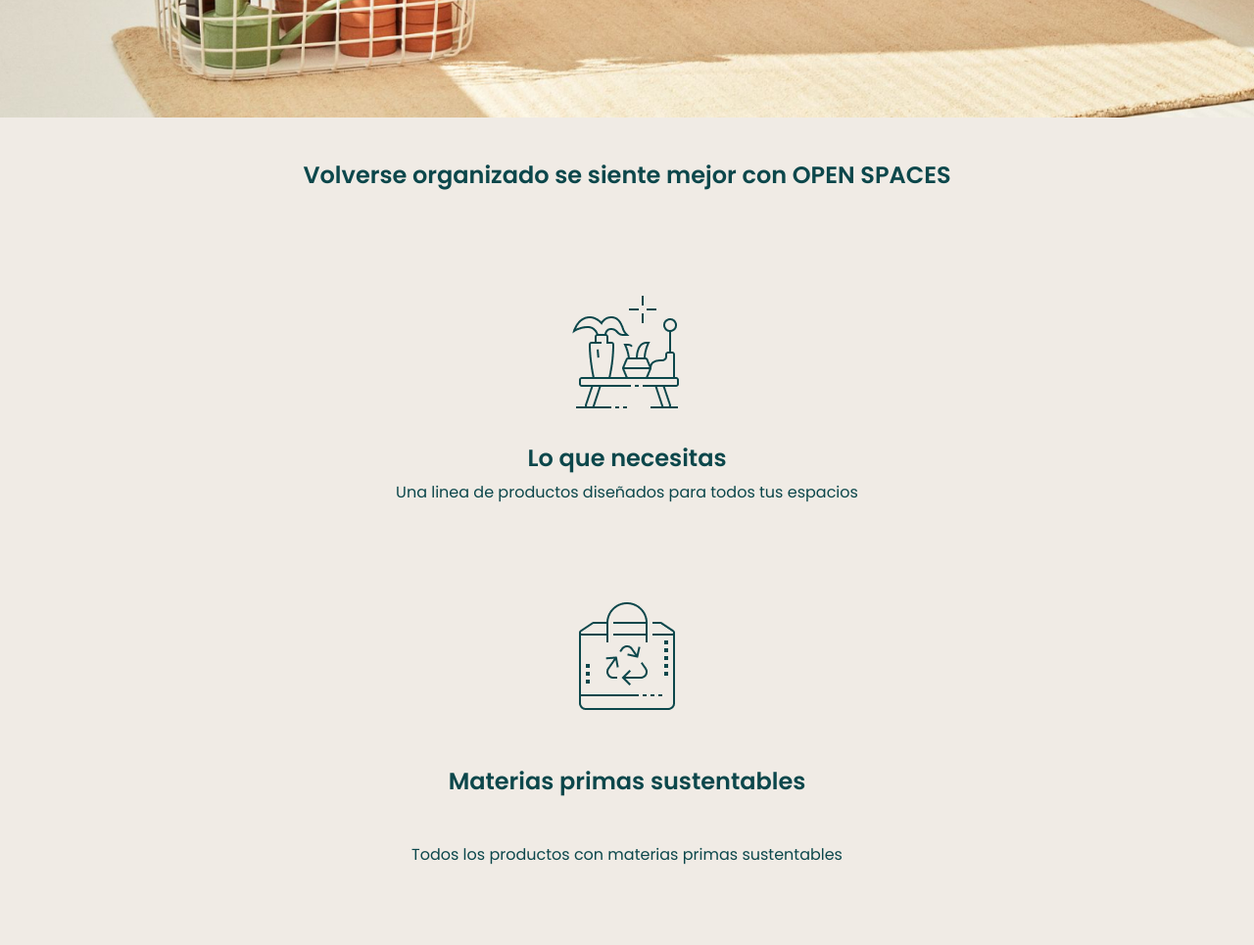
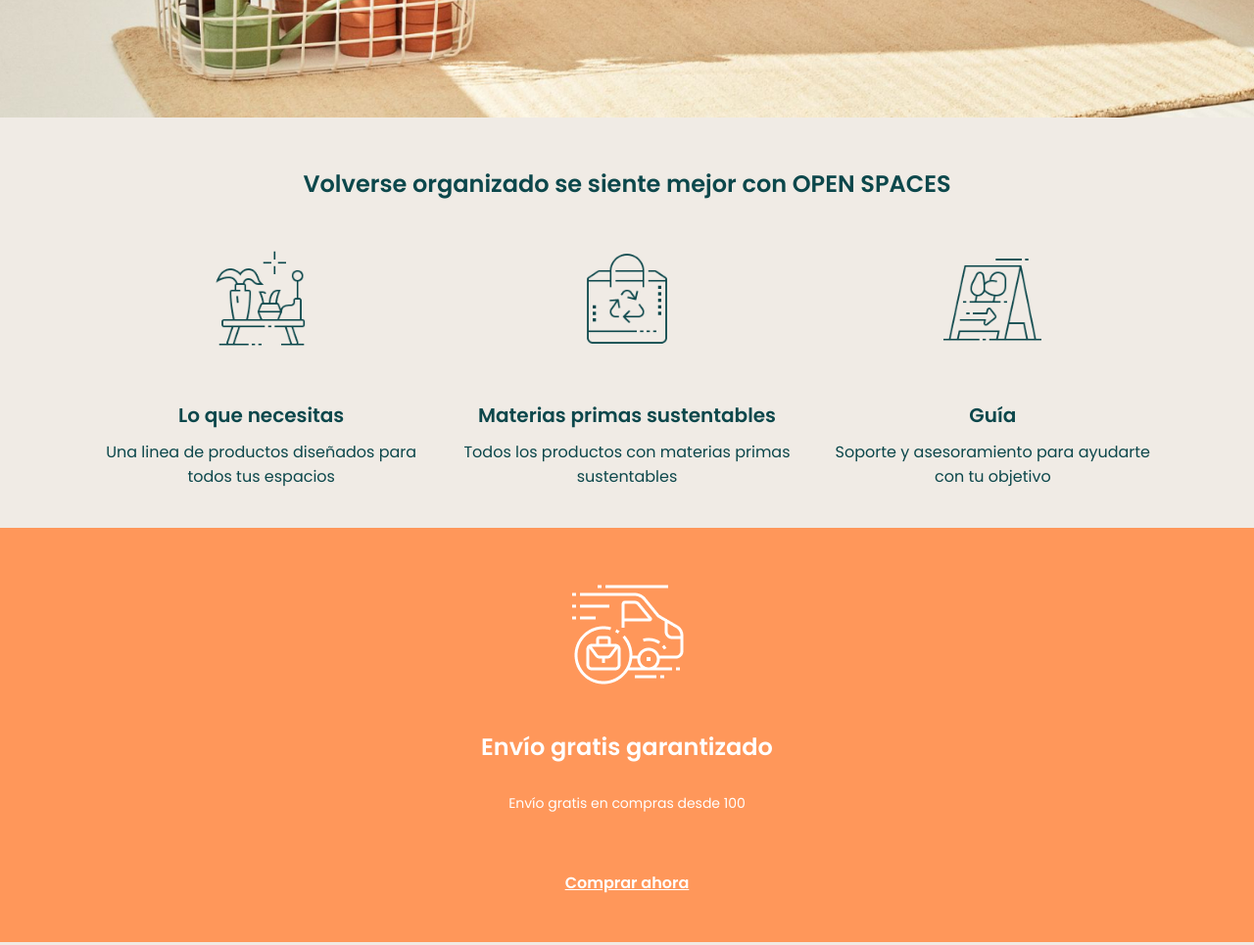
Before and after one commit to Adalab/modulo-1-evaluacion-final-micaelaalvarezj, a plain HTML site: page index.html in a window 1280 px wide. Shown: the part 680-1645 px from the top of the page at 98% size. Drawn offline with Linux system fonts and the light colour scheme.

Commit message:
media screen tablet

```diff
--- a/index.html
+++ b/index.html
@@ -21,7 +21,7 @@
     <main>
         <div class="content" id="top">
             <div class="title-container">
-                <h1 class="green-title">Disfruta creando espacios</h1>
+                <h1 class="first-green-title">Disfruta creando espacios</h1>
             </div>
             <div class="title-button-container">
                 <button class="green-button">Comprar Ahora</button>
@@ -29,7 +29,7 @@
         </div>
         <div class="grid">
             <div class="grid__item--first">
-                <h1 class="green-title"> Volverse organizado se siente mejor con OPEN SPACES</h1>
+                <h1 class="second-green-title"> Volverse organizado se siente mejor con OPEN SPACES</h1>
             </div>
             <div class="grid__item--second">
                 <img src="./recursos/icon_1.png" alt="dibujo mesita" class="icon-table">
@@ -67,7 +67,7 @@
         </div>
         <div class="third-content">
             <div class="title-third-content">
-                <h1 class="green-title">Disfruta creando espacios</h1>
+                <h1 class="third-green-title">Disfruta creando espacios</h1>
             </div>
             <div class="text-third-content">
                 <p class="green-tinny-text">Una línea de productos diseñados para todos tus espacios</p>
@@ -104,11 +104,11 @@
                     <li><a class="link-footer" href="https://adalab.es/">ayuda@openspaces.com</a></li>
                     <li><a class="link-footer" href="https://adalab.es/">Socios</a></li>
                 </ul>
-            </div>
-            <div class="social">
-                <img src="./recursos/linkedin-in-brands.svg" alt="icono linkedin" class="linkedin">
-                <img src="./recursos/instagram-brands.svg" alt="icono instagram" class="instagram">
-                <img src="./recursos/twitter-brands.svg" alt="icono twitter" class="twitter">
+                <div class="social">
+                    <img src="./recursos/linkedin-in-brands.svg" alt="icono linkedin" class="linkedin">
+                    <img src="./recursos/instagram-brands.svg" alt="icono instagram" class="instagram">
+                    <img src="./recursos/twitter-brands.svg" alt="icono twitter" class="twitter">
+                </div>
             </div>
         </div>
     </footer>
--- a/style.css
+++ b/style.css
@@ -24,20 +24,20 @@
     align-items: center;
     padding: 30px;
 }
-
-/*Header movil*/
-.green-title {
-    color:#0c474b;
-    font-family: "poppins";
-    font-weight: 600;
-    font-size: 24px;
-}
 .center {
     text-align: center;
     width: 100%;
 }
 .left {
     width: 24px;
+}
+
+/*Header movil*/
+.first-green-title {
+    color:#0c474b;
+    font-family: "poppins";
+    font-weight: 600;
+    font-size: 24px;
 }
 .content {
     padding-top: 280px;
@@ -69,24 +69,44 @@
     background-color: #f0ebe5;
     display: grid;
     grid-template-columns: 1fr;
-    grid-template-rows: 180px 150px 40px 120px 170px 80px 120px 170px 40px 120px;
+    grid-template-rows: repeat(10, auto);
+    padding: 40px 80px;
+}
+.second-green-title {
+    color:#0c474b;
+    font-family: "poppins";
+    font-weight: 600;
+    font-size: 24px;
 }
 .subtitle-grid {
     color: #0c474b;
     font-family: "poppins";
     font-weight: 600;
     font-size: 24px;
+    margin: 10px;
 }
 .text-grid {
     color: #0c474b;
     font-family: "poppins";
     font-weight: 400;
     font-size: 16px;
+    padding: 0px 50px;
+}
+.icon-table {
+    width: 100px;
+    margin: 40px;
+}
+.icon-recicled {
+    width: 100px;
+    margin: 40px;
+}
+.icon-guide {
+    width: 100px;
+    margin: 40px;
 }
 .grid__item--first {
     grid-row: 1;
     text-align: center;
-    padding: 41px 60px;
 }
 .grid__item--second {
     grid-row: 2;
@@ -99,7 +119,6 @@
 .grid__item--fourth {
     grid-row: 4;
     text-align: center;
-    padding: 0px 120px;
 }
 .grid__item--fifth {
     grid-row: 5;
@@ -108,12 +127,10 @@
 .grid__item--sixth {
     grid-row: 6;
     text-align: center;
-    padding: 0px 103px;
 }
 .grid__item--seventh {
     grid-row: 7;
     text-align: center;
-    padding: 0px 130px;
 }
 .grid__item--eighth {
     grid-row: 8;
@@ -126,7 +143,6 @@
 .grid__item--tenth {
     grid-row: 10;
     text-align: center;
-    padding: 0px 130px;
 }
 
 /*modulo 3*/
@@ -170,6 +186,12 @@
     flex-direction: column;
     align-items: center;
     justify-content: space-around;
+}
+.third-green-title {
+    color:#0c474b;
+    font-family: "poppins";
+    font-weight: 600;
+    font-size: 24px;
 }
 .green-tinny-text {
     color: #0c474b;
@@ -224,6 +246,7 @@
 .social {
     display: flex;
     flex-direction: row;
+    margin-top: 20px;
     gap: 15px;
 }
 .linkedin, .instagram, .twitter {
@@ -238,3 +261,87 @@
 .icon-arrow {
     width: 18px;
 }
+
+@media screen and (min-width: 900px) {
+    .content{
+        align-items: flex-start;
+        padding-left: 100px;
+        gap: 20px;
+    }
+    .title-container{
+        width: 400px;
+    }
+    .first-green-title {
+        font-size: 36px;
+    }
+    .second-green-title {
+        padding: 10px 100px;
+    }
+    .subtitle-grid {
+    font-size: 20px;
+    }
+    .text-grid {
+        padding: 0px 20px;
+    }
+    .grid {
+    display: grid;
+    grid-template-columns: 1fr 1fr 1fr;
+    grid-template-rows: repeat(4, auto);
+    }
+    .grid__item--first {
+    grid-column: 1/4;
+    text-align: center;
+    }
+    .grid__item--second {
+        grid-column: 1;
+        grid-row: 2;
+        text-align: center;
+    }
+    .grid__item--third {
+        grid-column: 1;
+        grid-row: 3;
+        text-align: center;
+    }
+    .grid__item--fourth {
+        grid-column: 1;
+        grid-row: 4;
+        text-align: center;
+    }
+    .grid__item--fifth {
+        grid-column: 2;
+        grid-row: 2;
+        text-align: center;
+    }
+    .grid__item--sixth {
+        grid-column: 2;
+        grid-row: 3;
+        text-align: center;
+    }
+    .grid__item--seventh {
+        grid-column: 2;
+        grid-row: 4;
+        text-align: center;
+    }
+    .grid__item--eighth {
+        grid-column: 3;
+        grid-row: 2;
+        text-align: center
+    }
+    .grid__item--ninth {
+        grid-column: 3;
+        grid-row: 3;
+        text-align: center
+    }
+    .grid__item--tenth {
+        grid-column: 3;
+        grid-row: 4;
+        text-align: center
+    }
+
+    .footer-container {
+    display: flex;
+    flex-direction: row;
+    gap: 100px;
+    padding: 50px 0px;
+    }
+}
```
